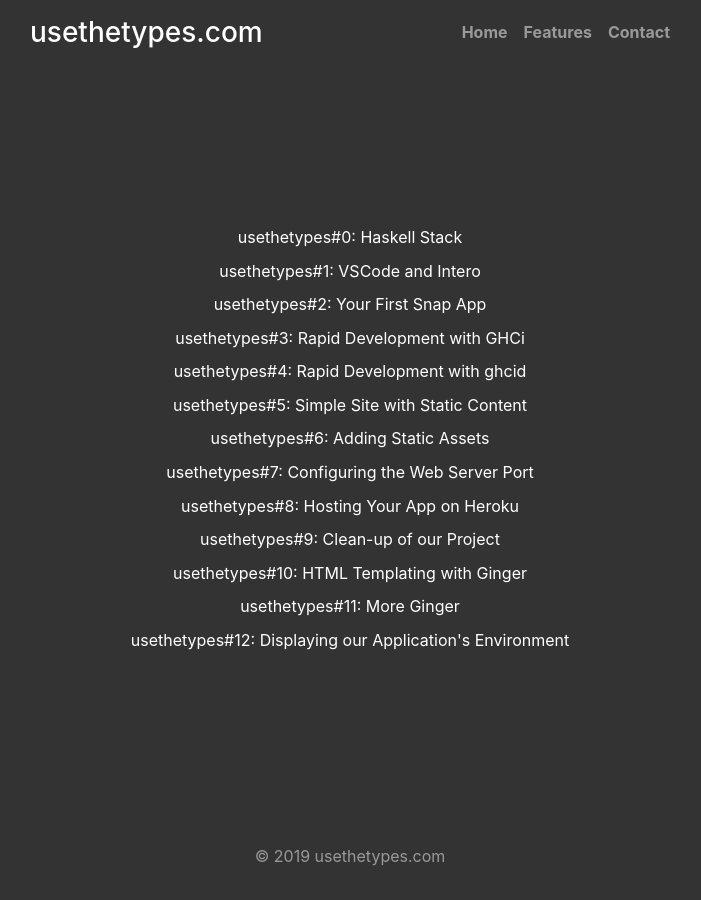
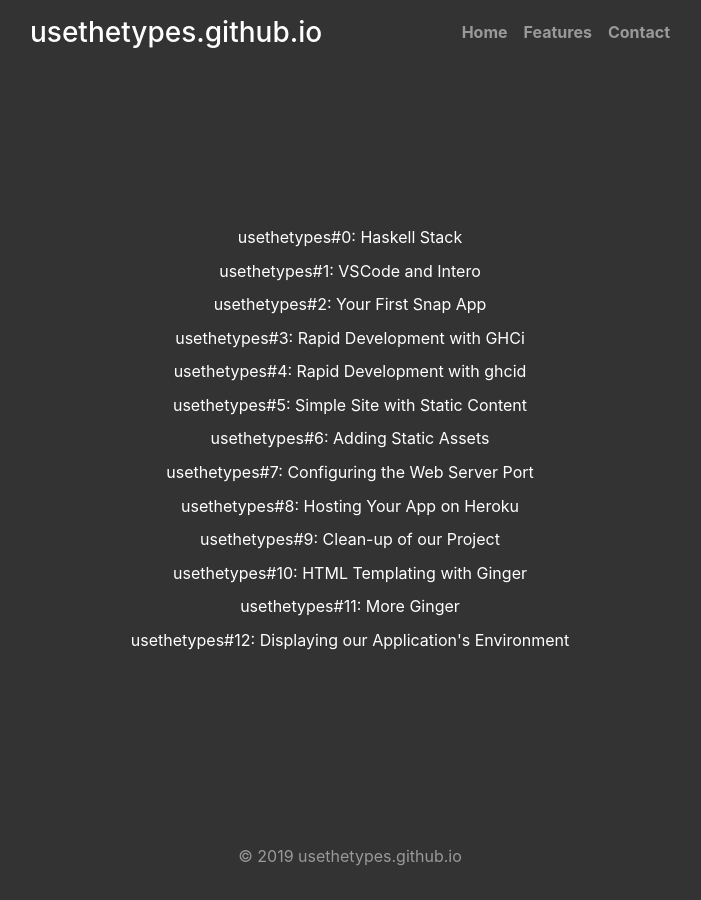
Before and after one commit to usethetypes/usethetypes.github.io, a Jekyll site: the page built from all.html, in a window 1280 px wide. Shown: the whole page, without its empty margins (290-991 px from the left). Built offline with Jekyll 4.4.1, drawn with Linux system fonts in a browser that asks for light colours.

Commit message:
Rename from usethetypes.com -> usethetypes.github.io

```diff
--- a/_config.yml
+++ b/_config.yml
@@ -1,6 +1,6 @@
-title: usethetypes.com
+title: usethetypes.github.io
 author: Richard Cook
 layouts_dir: _layouts
 excerpt_separator: <!--more-->
 plugins:
-- jekyll-gist
+  - jekyll-gist
--- a/_includes/footer.html
+++ b/_includes/footer.html
@@ -1,5 +1,5 @@
 <footer class="mastfoot mt-auto">
   <div class="inner">
-    <p>&copy; 2019 usethetypes.com</p>
+    <p>&copy; 2019 usethetypes.github.io</p>
   </div>
 </footer>
--- a/_includes/header.html
+++ b/_includes/header.html
@@ -1,7 +1,7 @@
 <header class="masthead mb-auto">
   <div class="inner">
     {% unless page.categories contains 'videos' %}
-    <h3 class="masthead-brand">usethetypes.com</h3>
+    <h3 class="masthead-brand">usethetypes.github.io</h3>
     {% endunless %}
     <nav class="nav nav-masthead justify-content-center">
       <a class="nav-link {% if page.url == '/' %}active{% endif %}" href="/">Home</a>
--- a/index.html
+++ b/index.html
@@ -1,5 +1,5 @@
 ---
-title: usethetypes.com
+title: usethetypes.github.io
 layout: cover
 page_script: /index.js
 ---
```
Also changed, not shown: README.md.
